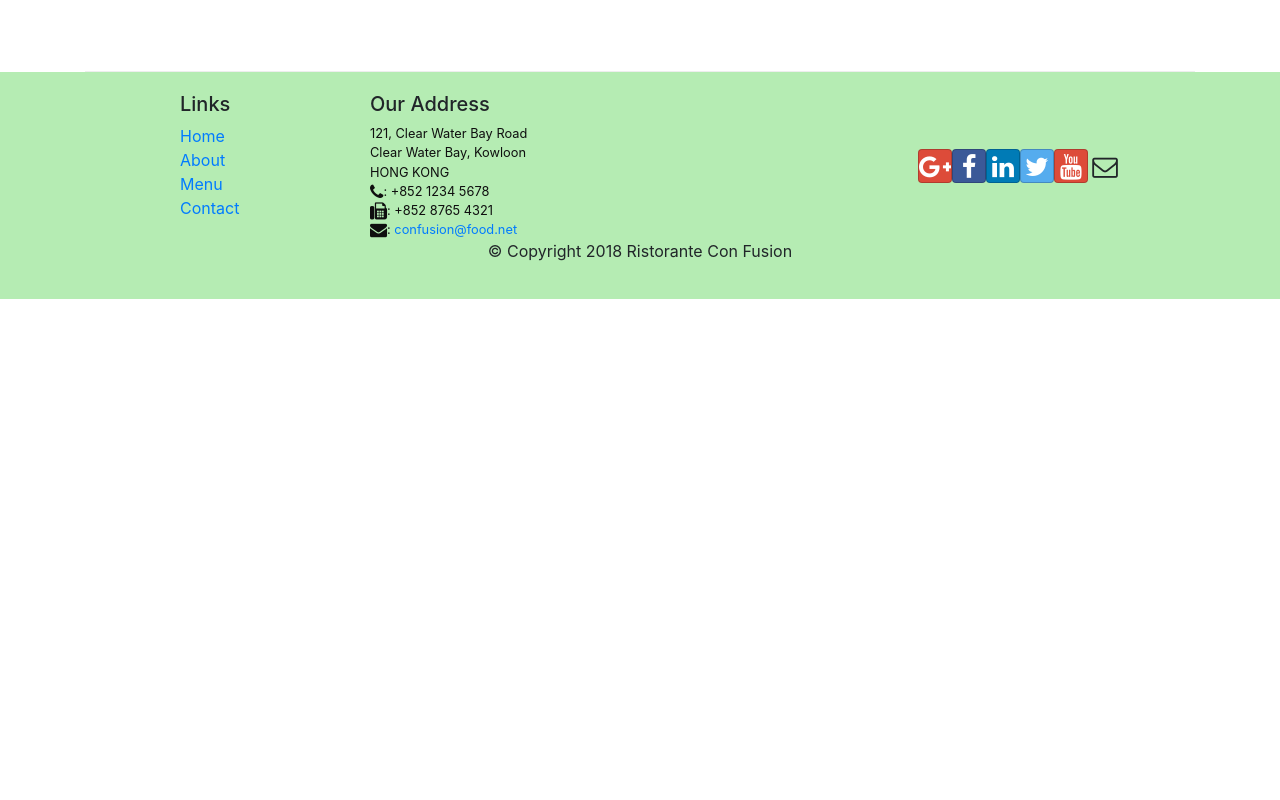
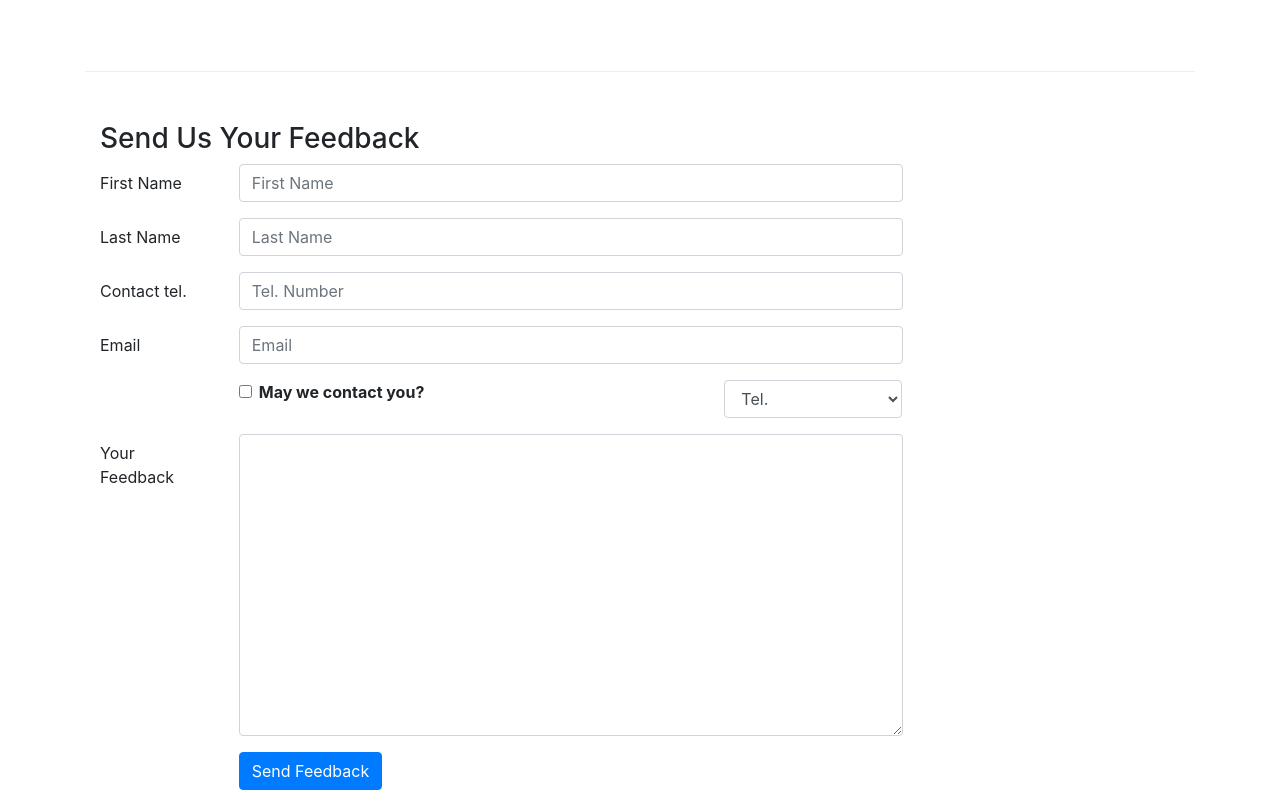
Before and after one commit to hoss299/confusion-react, a React (Create React App) app: page /contactus in a window 1280 px wide. Shown: the part 800-1600 px from the top of the page. Before the commit the page ends 1099 px from the top, so only its background shows below. Built offline with nearby package versions, Linux system fonts and the light colour scheme.

Commit message:
controlled forms

```diff
--- a/src/components/ContactComponent.js
+++ b/src/components/ContactComponent.js
@@ -1,8 +1,40 @@
-import React from 'react';
-import { Breadcrumb, BreadcrumbItem } from 'reactstrap';
+import React, {Component} from 'react';
+import { Breadcrumb, BreadcrumbItem, Button, Form, FormGroup, Label, Input, Col } from 'reactstrap';
 import { Link } from 'react-router-dom';
 
-function Contact(props) {
+class Contact extends Component {
+    constructor(props) {
+        super(props);
+        this.state = {
+            firstname: '',
+            lastname: '',
+            telnum: '',
+            email: '',
+            agree: false,
+            contactType: 'Tel.',
+            message: '',
+        }
+        this.handleSubmit = this.handleSubmit.bind(this);
+        this.handleInputChange = this.handleInputChange.bind(this);
+    }
+
+    handleInputChange(event) {
+        const target = event.target;
+        const value = target.type === 'checkbox' ? target.checked : target.value ;
+        const name = target.name;
+
+        this.setState({
+            [name] : value
+        })
+    }
+
+    handleSubmit(event) {
+        console.log("Current State is :" + JSON.stringify(this.state));
+        alert("Current State is :" + JSON.stringify(this.state));
+        event.preventDefault();
+    }
+
+    render() {
         return (
             <div className="container">
                 <div className="row">
@@ -45,8 +77,70 @@
                         </div>
                     </div>
                 </div>
+                <div className="row row-content">
+                    <div className="col-12">
+                        <h3>Send Us Your Feedback</h3>
+                    </div>
+                    <div className="col-12 col-md-9">
+                        <Form onSubmit={this.handleSubmit}>
+                            <FormGroup row>
+                                <Label htmlFor='firstname' md={2}>First Name</Label>
+                                <Col md={10}>
+                                    <Input type="text" id="firstname" name="firstname" placeholder="First Name" value={this.state.firstname} onChange={this.handleInputChange} />
+                                </Col>
+                            </FormGroup>
+                            <FormGroup row>
+                                <Label htmlFor='lastname' md={2}>Last Name</Label>
+                                <Col md={10}>
+                                    <Input type="text" id="lastname" name="lastname" placeholder="Last Name" value={this.state.lastname} onChange={this.handleInputChange}/>
+                                </Col>
+                            </FormGroup>
+                            <FormGroup row>
+                                <Label htmlFor='telnum' md={2}>Contact tel.</Label>
+                                <Col md={10}>
+                                    <Input type="tel" id="telnum" name="telnum" placeholder="Tel. Number" value={this.state.telnum} onChange={this.handleInputChange} />
+                                </Col>
+                            </FormGroup>
+                            <FormGroup row>
+                                <Label htmlFor='email' md={2}>Email</Label>
+                                <Col md={10}>
+                                    <Input type="email" id="email" name="email" placeholder="Email" value={this.state.email} onChange={this.handleInputChange}/>
+                                </Col>
+                            </FormGroup>
+                            <FormGroup row>
+                                <Col md={{size: 6, offset: 2}}>
+                                    <FormGroup check >
+                                        <Label check>
+                                            <Input type="checkbox" name="agree" checked={this.state.agree} onChange={this.handleInputChange}/> {''}
+                                            <strong>May we contact you?</strong>
+                                        </Label>
+                                    </FormGroup>
+                                </Col>
+                                <Col md={{size: 3, offset: 1}}>
+                                    <Input type="select" name="contactType" value={this.state.contactType} onChange={this.handleInputChange}>
+                                        <option>Tel.</option>
+                                        <option>Email</option>
+                                    </Input>
+                                </Col>
+                            </FormGroup>
+                            <FormGroup row>
+                                <Label htmlFor='message' md={2}>Your Feedback</Label>
+                                <Col md={10}>
+                                    <Input type="textarea" id="message" name="message" rows="12" value={this.state.message} onChange={this.handleInputChange}/>
+                                </Col>
+                            </FormGroup>
+                            <FormGroup row>
+                                <Col md={{size:10, offset:2}}>
+                                    <Button type="submit" color="primary">Send Feedback</Button>
+                                </Col>
+                            </FormGroup>
+                        </Form>
+                    </div>
+                </div>
             </div>
         );
     }
 
+}
+
 export default Contact;
--- a/src/components/MainComponent.js
+++ b/src/components/MainComponent.js
@@ -25,9 +25,6 @@
         };
     }
 
-    /*onDishSelect(dishId) {
-        this.setState({ selectedDish: dishId});
-    }*/
 
     render() {
 
```
Lines whose indentation alone changed are shown as unchanged.
